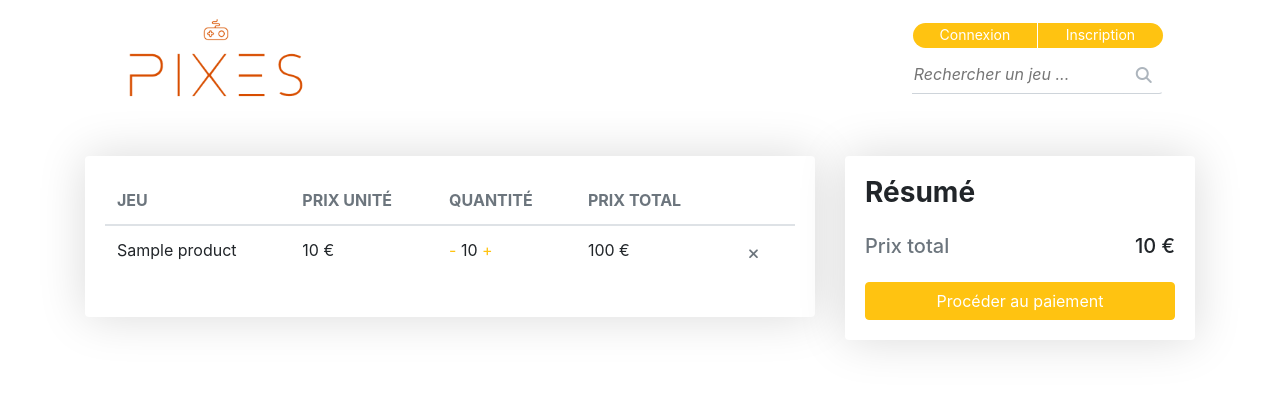
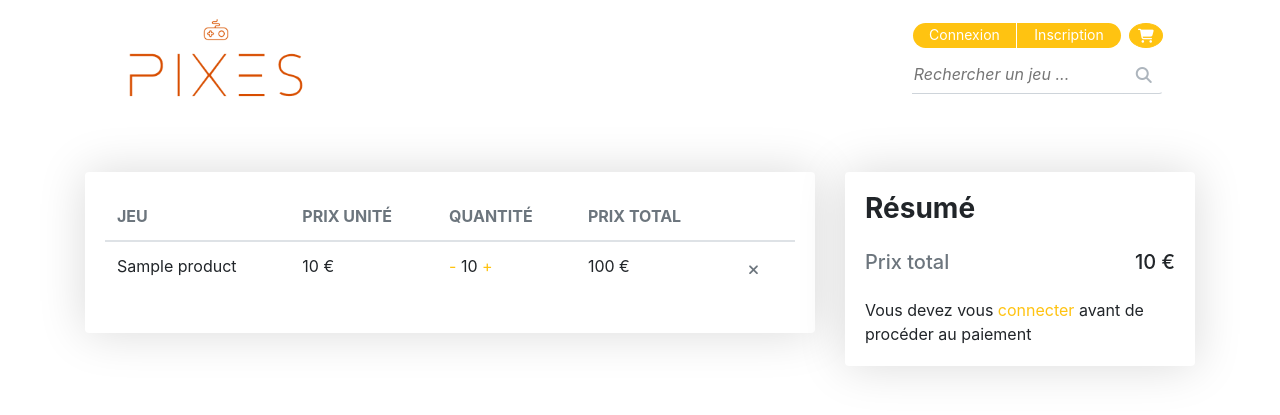
Before and after one commit to Weder77/Pixes, a Symfony app: template templates/cart/cart.html.twig in a window 1280 px wide. Shown: the top 415 px of the page. Run offline with Twig, Linux system fonts and the light colour scheme; the template is opened without the code that fills it: most values are stand-ins (such as "Sample title", 1, 10 or a date in 2020); style sheets or scripts are compiled from the project's sources; some libraries are stand-ins or nearby versions.

Commit message:
:recycle: refactor: cart

```diff
--- a/assets/css/_header.scss
+++ b/assets/css/_header.scss
@@ -27,12 +27,6 @@
     .btn-simple {
         width: 80%;
         border-radius: 20px;
-    }
-
-    .btn-logout{
-      width: 30%;
-      border-radius: 20px;
-      margin-left: 20px;
     }
 
 }
--- a/templates/base.html.twig
+++ b/templates/base.html.twig
@@ -33,7 +33,7 @@
 <body>
 	<header class="d-flex justify-content-around align-items-center mt-2 mb-3">
 		<a href="{{ path('index')}}">
-			<img src="{{ asset('/img/logo-withoutbg.png')}}" alt="Logo" class="logo"/>
+			<img src="{{ asset('/img/logo-withoutbg.png')}}" alt="Logo" class="logo" />
 		</a>
 
 		<div class="d-flex flex-column align-items-end">
@@ -42,9 +42,11 @@
 				<a href="{{ path('login')}}" class="btn-left separator-r">Connexion</a>
 				<a href="{{ path('register')}}" class="btn-right">Inscription</a>
 				{% else %}
-					<a href="{{ path('profile')}}" class="btn-simple"><i class="fas fa-user text-white pr-2"></i> Mon compte</a>
-					<a href="{{ path('logout')}}" class="btn-logout"><i class="fas fa-sign-out-alt"></i></i></a>
+				<a href="{{ path('profile')}}" class="btn-simple"><i class="fas fa-user text-white pr-2"></i> Mon
+					compte</a>
+				<a href="{{ path('logout')}}" class="w-auto ml-2 btn btn-primary rounded-circle text-white btn-sm"><i class="fas fa-sign-out-alt"></i></i></a>
 				{% endif %}
+				<a href="{{ path('cart_index')}}" class="w-auto ml-2 btn btn-primary rounded-circle text-white btn-sm"><i class="fas fa-shopping-cart"></i></i></i></a>
 			</div>
 			<form class="input-group mt-2">
 				<input type="text" class="form-custom" name="search" placeholder="Rechercher un jeu ...">
@@ -52,6 +54,7 @@
 					<button class="btn btn-custom" type="button"><i class="fas fa-search"></i></button>
 				</div>
 			</form>
+
 		</div>
 	</header>
 
--- a/templates/cart/cart.html.twig
+++ b/templates/cart/cart.html.twig
@@ -7,13 +7,13 @@
     {% if cart == null %}
     <div class="card card-body">
         <span class="text-muted mb-1">
-            Oups, il semblerait que votre panier est vide.
+            Oups, il semblerait que votre panier soit vide.
         </span>
         <a href="{{ path('index') }}">Retour à l'accueil</a>
     </div>
     {% else %}
     <div class="row">
-        <div class="col-sm-8">
+        <div class="col-sm-8 mt-3">
             <div class="table-responsive card card-body">
                 <table class="table table-hover">
                     <thead>
@@ -42,7 +42,8 @@
                             <td>{{ item.product.price * item.quantity }} €</td>
                             <td>
                                 <a href="{{ path('cart_remove', {'id': item.product.id }) }}"
-                                    class="btn btn-sm rounded-circle"><i class="fas fa-times text-secondary"></i></i></a>
+                                    class="btn btn-sm rounded-circle"><i
+                                        class="fas fa-times text-secondary"></i></i></a>
                             </td>
                         </tr>
                         {% endfor %}
@@ -50,14 +51,18 @@
                 </table>
             </div>
         </div>
-        <div class="col-sm-4">
+        <div class="col-sm-4 mt-3">
             <div class="card card-body">
                 <h3 class="font-weight-bold">Résumé</h3>
                 <div class="mt-3 mb-3 d-flex justify-content-between">
                     <h5 class="text-muted">Prix total</h5>
                     <span class="h5">{{ total }} €</span>
                 </div>
+                {% if app.user == null %}
+                <span>Vous devez vous <a href="{{ path('login') }}">connecter</a> avant de procéder au paiement</span>
+                {% else %}
                 <button class="btn btn-primary text-white">Procéder au paiement</button>
+                {% endif %}
             </div>
         </div>
     </div>
```
